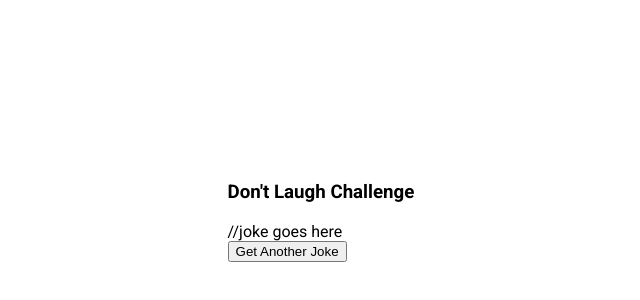
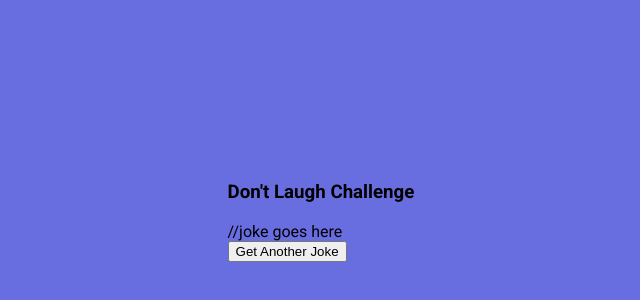
Before and after one commit to eemansayed/dad-jokes, a plain HTML site: page index.html in a window 1280 px wide. Shown: the part 188-488 px from the top of the page, without its empty margins (319-959 px from the left). Drawn offline with Linux system fonts and the light colour scheme.

Commit message:
edit body element

```diff
--- a/style.css
+++ b/style.css
@@ -5,6 +5,7 @@
 }
 
 body {
+  background-color: #686de0;
   font-family: 'Roboto', sans-serif;
   display: flex;
   flex-direction: column;
```
